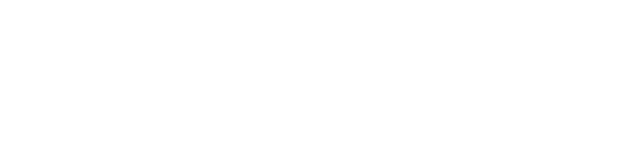
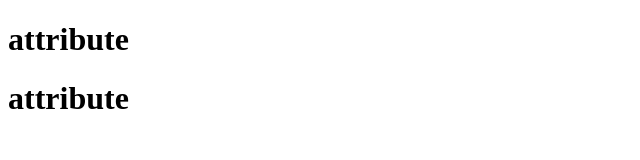
Before and after one commit to buithimaixuan/learnWeb01, a plain HTML site: page index.html in a window 1280 px wide. Shown: the whole page, without its empty margins (0-640 px from the left). Drawn offline with Linux system fonts and the light colour scheme.

Commit message:
attributeOfH1

```diff
--- a/index.html
+++ b/index.html
@@ -8,6 +8,8 @@
 
     <!-- phần thân -->
     <body>
+        <h1 title="day la title">attribute</h1>
+        <h1 onclick="">attribute</h1>
 
     </body>
 </html>
```
